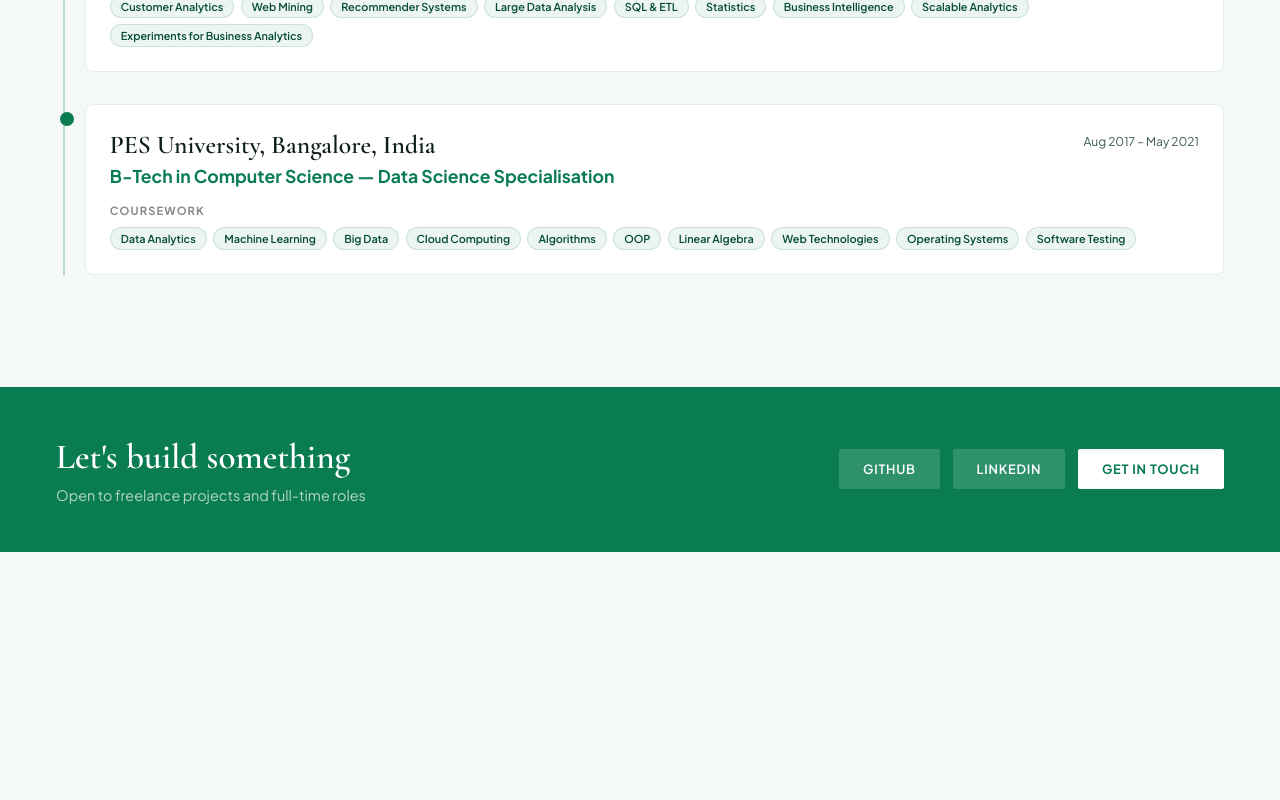
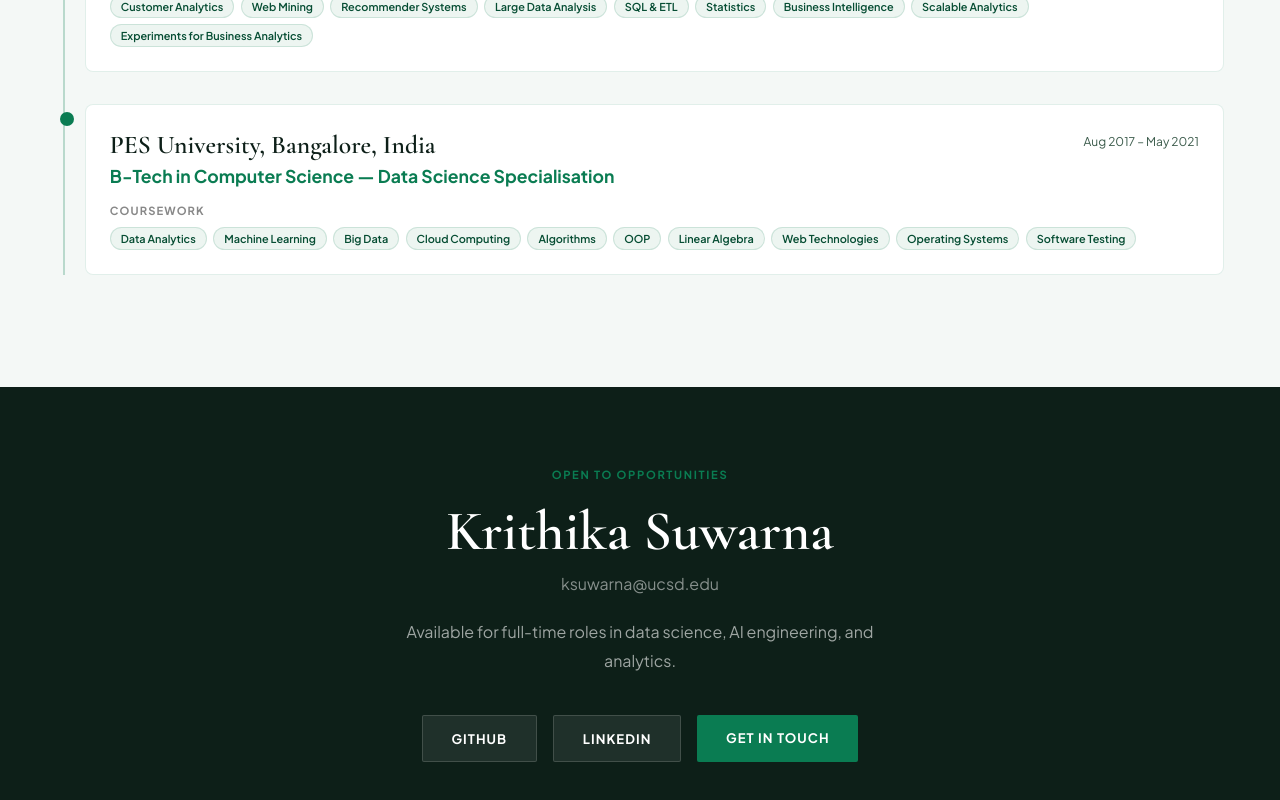
Before and after one commit to Krithikap019/ai-portfolio, a Next.js app: page / in a window 1280 px wide. Shown: the part 3279-4079 px from the top of the page. Before the commit the page ends 3831 px from the top, so only its background shows below. Built offline with nearby package versions, Linux system fonts and the light colour scheme.

Commit message:
fin project

```diff
--- a/app/page.jsx
+++ b/app/page.jsx
@@ -350,16 +350,18 @@
           ))}
         </div>
       </section>
-
-      <section id="contact" style={{ margin: "0", background: "#0a7c52", borderRadius: "0", padding: "3rem 3.5rem", display: "flex", justifyContent: "space-between", alignItems: "center" }}>
-        <div>
-          <h3 style={{ fontFamily: "'Cormorant Garamond', serif", fontSize: "2.2rem", fontWeight: 600, color: "#fff", marginBottom: "0.5rem" }}>Let's build something</h3>
-          <p style={{ color: "rgba(255,255,255,0.7)", fontSize: "0.9rem" }}>Open to freelance projects and full-time roles</p>
-        </div>
-        <div style={{ display: "flex", gap: "0.8rem" }}>
-          <a href="https://github.com/Krithikap019" target="_blank" style={{ background: "rgba(255,255,255,0.15)", color: "#fff", padding: "0.75rem 1.5rem", fontSize: "0.8rem", fontWeight: 600, letterSpacing: "0.06em", textTransform: "uppercase", textDecoration: "none", borderRadius: "2px" }}>GitHub</a>
-          <a href="https://www.linkedin.com/in/krithika-suwarna-b8240b17b/" target="_blank" style={{ background: "rgba(255,255,255,0.15)", color: "#fff", padding: "0.75rem 1.5rem", fontSize: "0.8rem", fontWeight: 600, letterSpacing: "0.06em", textTransform: "uppercase", textDecoration: "none", borderRadius: "2px" }}>LinkedIn</a>
-          <a href="mailto:krithikap019@gmail.com" style={{ background: "#fff", color: "#0a7c52", padding: "0.75rem 1.5rem", fontSize: "0.8rem", fontWeight: 700, letterSpacing: "0.06em", textTransform: "uppercase", textDecoration: "none", borderRadius: "2px" }}>Get in touch</a>
+{/* Contact */}
+      <section id="contact" style={{ background: "#0d1f18", padding: "5rem 3.5rem", textAlign: "center" }}>
+        <p style={{ fontSize: "0.7rem", fontWeight: 700, letterSpacing: "0.15em", textTransform: "uppercase", color: "#0a7c52", marginBottom: "1rem" }}>Open to opportunities</p>
+        <h3 style={{ fontFamily: "'Cormorant Garamond', serif", fontSize: "3.5rem", fontWeight: 600, color: "#fff", marginBottom: "0.5rem" }}>Krithika Suwarna</h3>
+        <a href="mailto:ksuwarna@ucsd.edu" style={{ fontSize: "1rem", color: "rgba(255,255,255,0.5)", textDecoration: "none", display: "block", marginBottom: "1.5rem" }}>ksuwarna@ucsd.edu</a>
+        <p style={{ fontSize: "1rem", color: "rgba(255,255,255,0.6)", lineHeight: "1.8", maxWidth: "480px", margin: "0 auto 2.5rem" }}>
+          Available for full-time roles in data science, AI engineering, and analytics.
+        </p>
+        <div style={{ display: "flex", gap: "1rem", justifyContent: "center" }}>
+          <a href="https://github.com/Krithikap019" target="_blank" style={{ background: "rgba(255,255,255,0.08)", color: "#fff", padding: "0.85rem 1.8rem", fontSize: "0.82rem", fontWeight: 700, letterSpacing: "0.08em", textTransform: "uppercase", textDecoration: "none", borderRadius: "2px", border: "1px solid rgba(255,255,255,0.15)" }}>GitHub</a>
+          <a href="https://linkedin.com/in/krithika-suwarna" target="_blank" style={{ background: "rgba(255,255,255,0.08)", color: "#fff", padding: "0.85rem 1.8rem", fontSize: "0.82rem", fontWeight: 700, letterSpacing: "0.08em", textTransform: "uppercase", textDecoration: "none", borderRadius: "2px", border: "1px solid rgba(255,255,255,0.15)" }}>LinkedIn</a>
+          <a href="mailto:ksuwarna@ucsd.edu" style={{ background: "#0a7c52", color: "#fff", padding: "0.85rem 1.8rem", fontSize: "0.82rem", fontWeight: 700, letterSpacing: "0.08em", textTransform: "uppercase", textDecoration: "none", borderRadius: "2px" }}>Get in touch</a>
         </div>
       </section>
 
```
